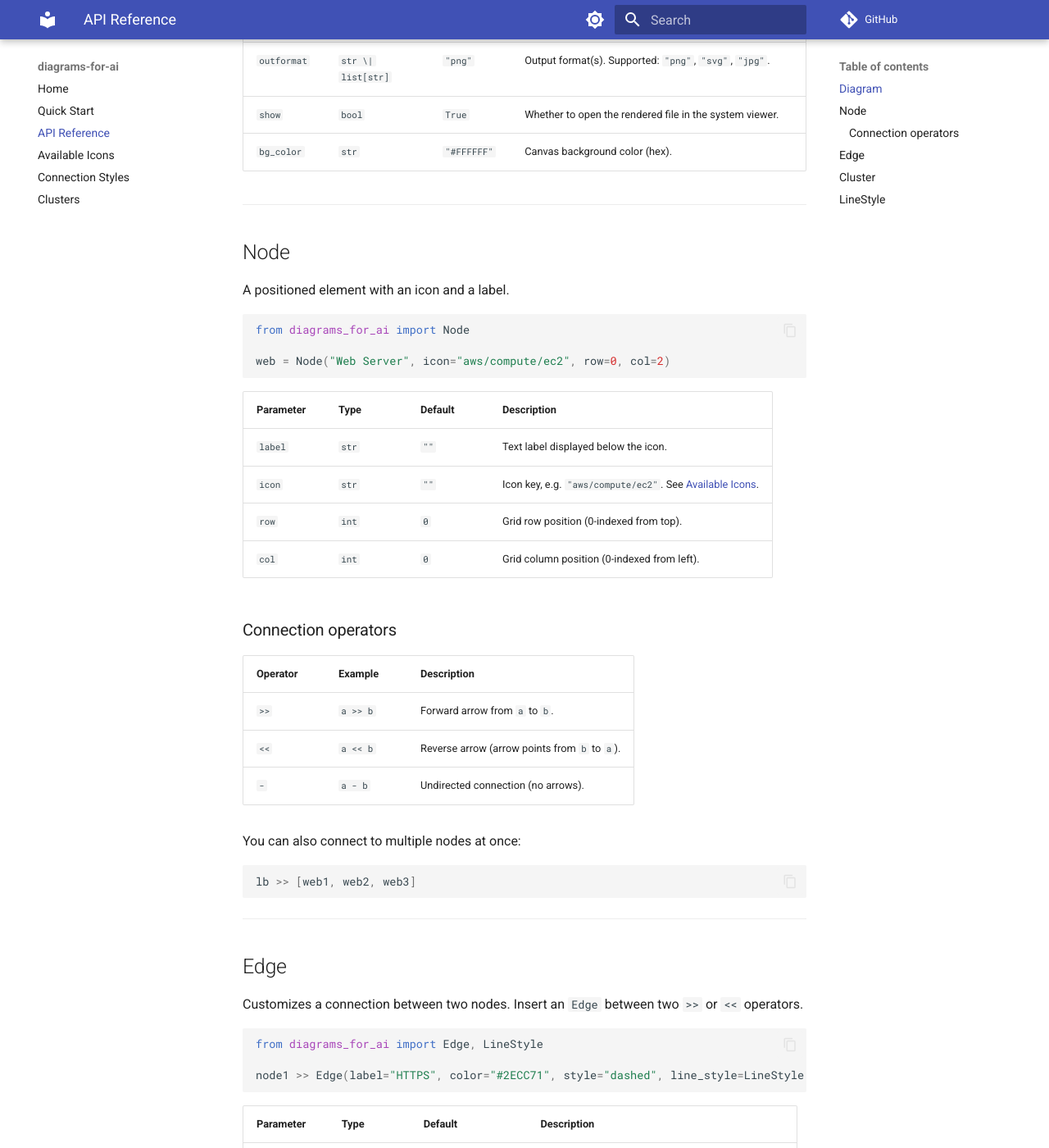
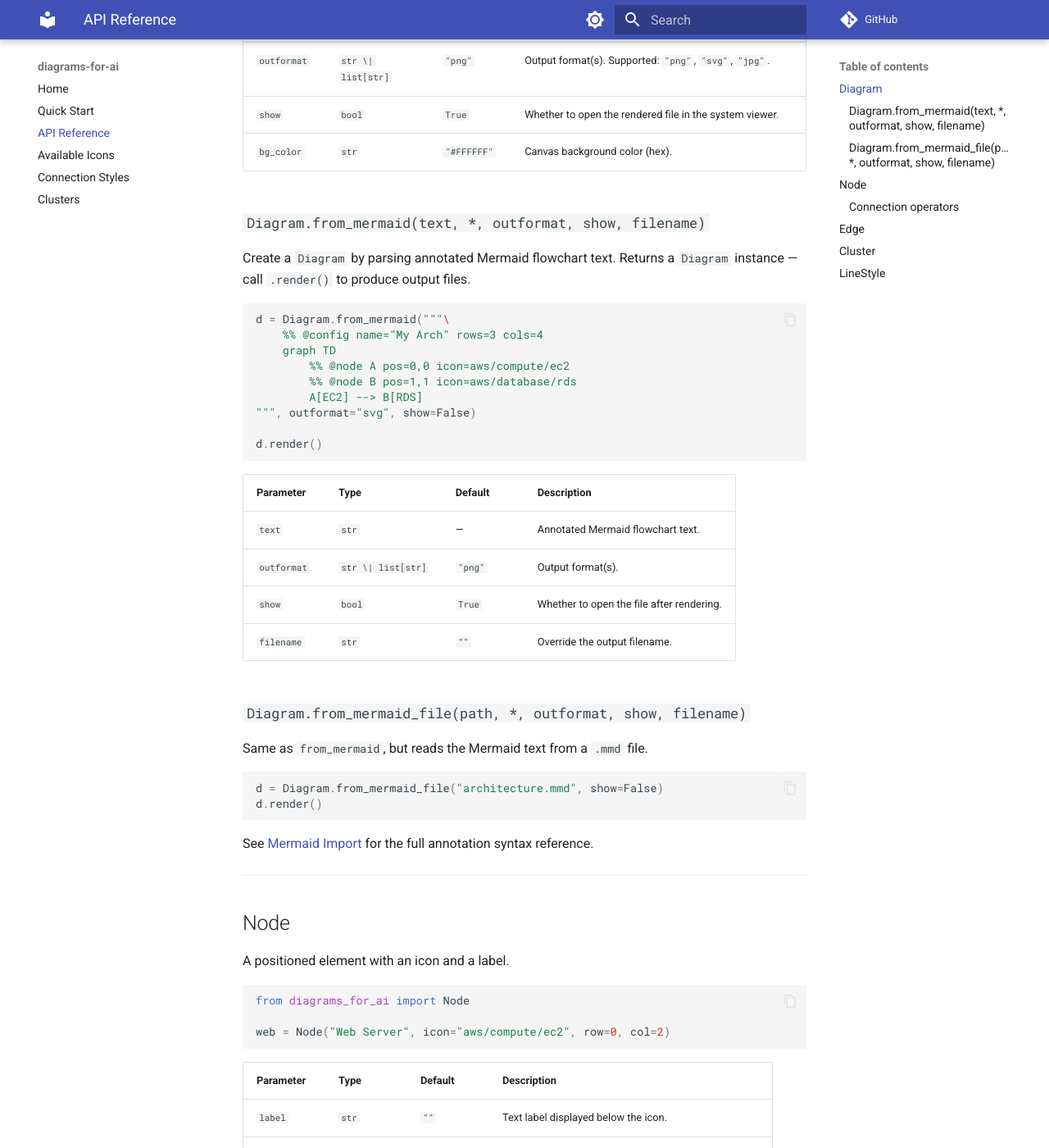
Before and after one commit to tomascorrea/diagrams-for-ai, an MkDocs documentation site: the page built from docs/api.md, in a window 1280 px wide and 1400 px high, scrolled down 884 px. Shown: the whole window at 82% size. Built offline with MkDocs 1.6.1 and Material for MkDocs 9.7.7, drawn with Linux system fonts in a browser that asks for light colours; comment, search, counter and statistics services are not loaded.

Commit message:
Update docs for Mermaid import feature
Add docs/mermaid-import.md with full annotation syntax reference.
Update api.md with from_mermaid and from_mermaid_file methods.
Update README with feature mention and usage example.

Made-with: Cursor

````diff
--- a/docs/api.md
+++ b/docs/api.md
@@ -32,6 +32,40 @@ with Diagram(
 | `outformat` | `str \| list[str]` | `"png"` | Output format(s). Supported: `"png"`, `"svg"`, `"jpg"`. |
 | `show` | `bool` | `True` | Whether to open the rendered file in the system viewer. |
 | `bg_color` | `str` | `"#FFFFFF"` | Canvas background color (hex). |
+
+### `Diagram.from_mermaid(text, *, outformat, show, filename)`
+
+Create a `Diagram` by parsing annotated Mermaid flowchart text. Returns a `Diagram` instance — call `.render()` to produce output files.
+
+```python
+d = Diagram.from_mermaid("""\
+    %% @config name="My Arch" rows=3 cols=4
+    graph TD
+        %% @node A pos=0,0 icon=aws/compute/ec2
+        %% @node B pos=1,1 icon=aws/database/rds
+        A[EC2] --> B[RDS]
+""", outformat="svg", show=False)
+
+d.render()
+```
+
+| Parameter | Type | Default | Description |
+|-----------|------|---------|-------------|
+| `text` | `str` | — | Annotated Mermaid flowchart text. |
+| `outformat` | `str \| list[str]` | `"png"` | Output format(s). |
+| `show` | `bool` | `True` | Whether to open the file after rendering. |
+| `filename` | `str` | `""` | Override the output filename. |
+
+### `Diagram.from_mermaid_file(path, *, outformat, show, filename)`
+
+Same as `from_mermaid`, but reads the Mermaid text from a `.mmd` file.
+
+```python
+d = Diagram.from_mermaid_file("architecture.mmd", show=False)
+d.render()
+```
+
+See [Mermaid Import](mermaid-import.md) for the full annotation syntax reference.
 
 ---
 
--- /dev/null
+++ b/docs/mermaid-import.md
@@ -0,0 +1,136 @@
+# Mermaid Import
+
+diagrams-for-ai can parse annotated Mermaid flowchart text and produce the same rich output (SVG/PNG with icons, clusters, and styled connections).
+
+The key idea: embed grid positions and icon keys as Mermaid comments (`%% ...`). Standard Mermaid renderers ignore these comments, so the same `.mmd` file works everywhere — GitHub previews, documentation sites, IDE plugins — **and** can be converted to a full diagrams-for-ai diagram.
+
+## Quick start
+
+```python
+from diagrams_for_ai import Diagram
+
+d = Diagram.from_mermaid("""\
+    %% @config name="Hello" rows=2 cols=2
+    graph TD
+        %% @node A pos=0,0 icon=aws/compute/ec2
+        %% @node B pos=1,1 icon=aws/database/rds
+        A[Service A] --> B[Service B]
+""", outformat="png", show=False)
+
+d.render()
+```
+
+Or load from a file:
+
+```python
+d = Diagram.from_mermaid_file("docs/examples/aws_web_service.mmd", show=False)
+d.render()
+```
+
+## Annotation syntax
+
+All annotations use Mermaid comment lines (`%%`) so they are invisible to standard renderers.
+
+### `@config` — diagram settings
+
+Place at the top of the file, before the `graph` declaration.
+
+```
+%% @config name="AWS Web Service" rows=5 cols=7 cell_size=180 padding=60 bg=#FFFFFF
+```
+
+| Key | Type | Default | Description |
+|-----|------|---------|-------------|
+| `name` | `str` | `""` | Diagram title. |
+| `filename` | `str` | slugified name | Output filename (without extension). |
+| `rows` | `int` | auto-computed | Grid rows. If omitted, derived from node positions. |
+| `cols` | `int` | auto-computed | Grid columns. If omitted, derived from node positions. |
+| `cell_size` | `int` | `180` | Pixel size of each grid cell. |
+| `padding` | `int` | `60` | Pixel padding around the canvas. |
+| `bg` | `str` | `"#FFFFFF"` | Canvas background color (hex). |
+
+### `@node` — node positions and icons
+
+One annotation per node. The `<id>` must match the node ID used in Mermaid edges.
+
+```
+%% @node <id> pos=<row>,<col> [icon=<icon_key>]
+```
+
+| Key | Required | Description |
+|-----|----------|-------------|
+| `pos` | yes | Grid position as `row,col` (0-indexed). |
+| `icon` | no | Icon key, e.g. `aws/compute/ec2`. Defaults to empty (no icon). |
+
+### `@cluster` — subgraph grid mapping
+
+Place immediately inside a `subgraph` block (first line after `subgraph ... [Label]`).
+
+```
+subgraph vpc [VPC]
+    %% @cluster pos=0,0 size=4,2 bg=#E8F4FD border=#B0C4DE
+    ...
+end
+```
+
+| Key | Required | Default | Description |
+|-----|----------|---------|-------------|
+| `pos` | yes | — | Top-left grid position as `row,col`. |
+| `size` | yes | — | Span as `width,height` in grid cells. |
+| `bg` | no | `"#E8F4FD"` | Background fill color (hex). |
+| `border` | no | `"#B0C4DE"` | Border stroke color (hex). |
+
+## Supported Mermaid syntax
+
+### Graph header
+
+```
+graph TD
+flowchart LR
+```
+
+Directions `TD`, `TB`, `LR`, `RL`, and `BT` are accepted (the direction is parsed but layout is determined by `@node pos` annotations).
+
+### Node shapes
+
+| Syntax | Shape |
+|--------|-------|
+| `A[Label]` | Rectangle |
+| `A(Label)` | Rounded |
+| `A{Label}` | Diamond |
+| `A((Label))` | Circle |
+
+### Edge types
+
+| Syntax | Direction | Style |
+|--------|-----------|-------|
+| `A --> B` | Forward arrow | solid |
+| `A --- B` | No arrow | solid |
+| `A -.-> B` | Forward arrow | dashed |
+| `A ==> B` | Forward arrow | bold |
+| `A <--> B` | Bidirectional | solid |
+| `A -->\|label\| B` | Forward + label | solid |
+| `A -- label --> B` | Forward + label | solid |
+
+Chained edges are supported: `A --> B --> C` creates two edges.
+
+### Subgraphs
+
+Map to diagrams-for-ai clusters when paired with a `@cluster` annotation.
+
+```
+subgraph id [Label]
+    %% @cluster pos=... size=...
+    ...
+end
+```
+
+## Limitations
+
+- Only `graph` / `flowchart` diagrams are supported (no sequence, class, or other types).
+- `classDef`, `style`, `click`, and `linkStyle` are not parsed.
+- Semicolon-separated statements on one line are supported, but mixing with annotations on the same line is not.
+
+## Full example
+
+See [docs/examples/aws_web_service.mmd](examples/aws_web_service.mmd) for a complete annotated Mermaid file that produces the same diagram as the [Python API example](examples/aws_web_service.py).
````
Also changed, not shown: README.md (+24 -0 lines).
